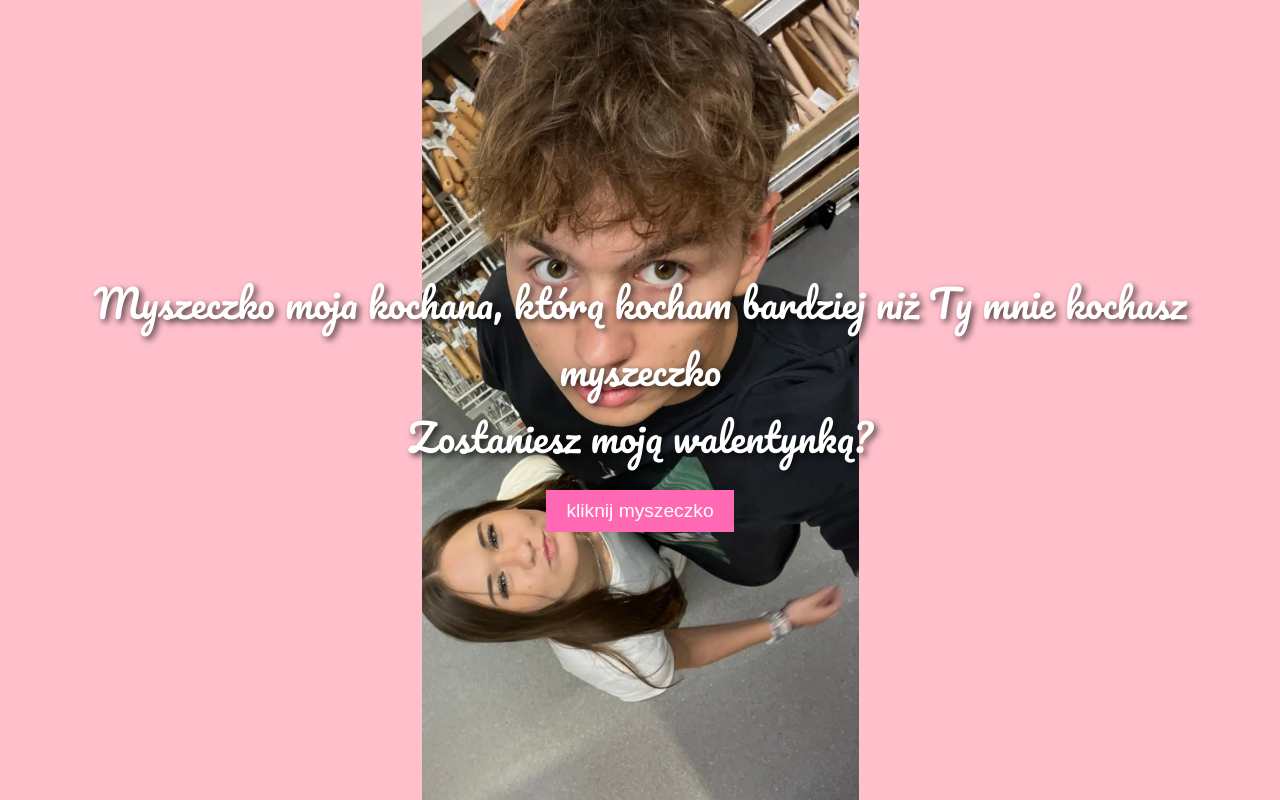
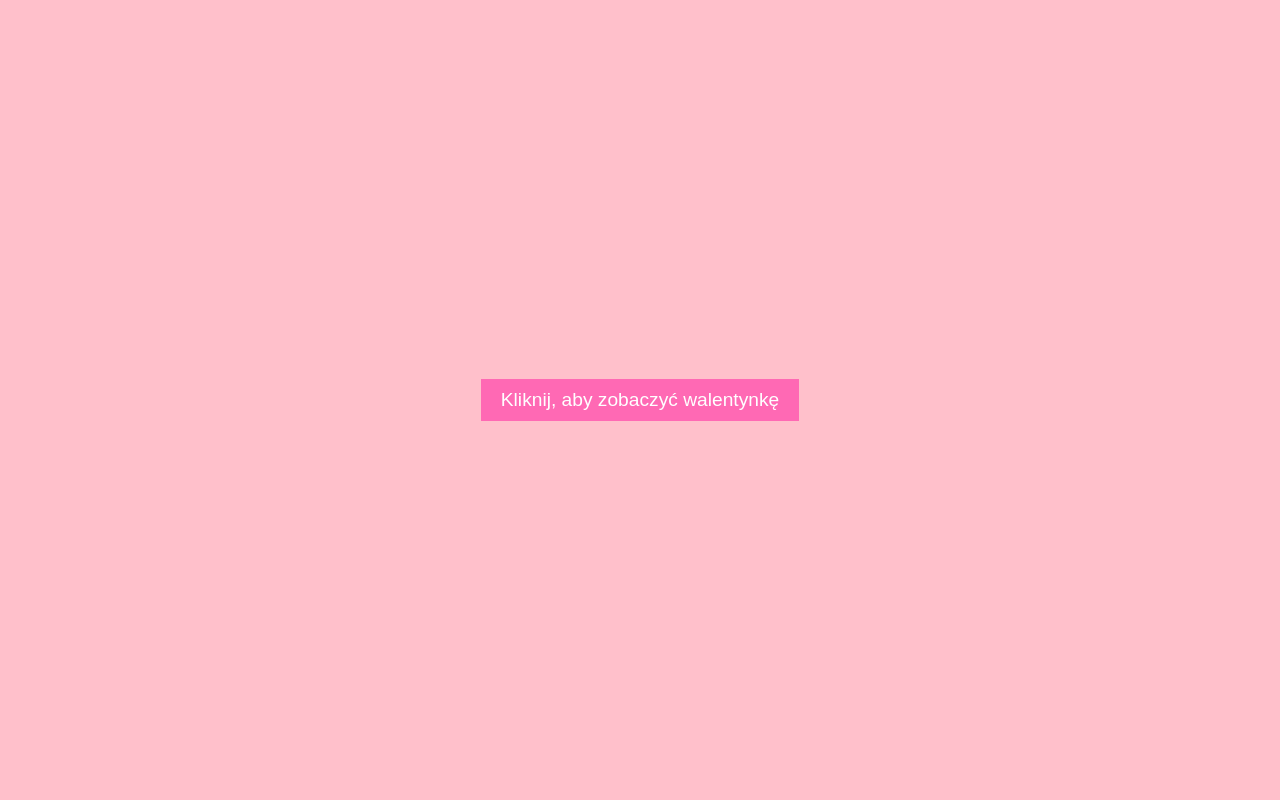
Before and after one commit to Tymek2005/Walentynka, a plain HTML site: page index.html in a window 1280 px wide. Drawn offline with Linux system fonts and the light colour scheme.

Commit message:
Update index.html

```diff
--- a/index.html
+++ b/index.html
@@ -13,8 +13,6 @@
             box-sizing: border-box;
         }
         body {
-            background: url('tlo.jpeg') no-repeat center center;
-            background-size: contain;
             background-color: #FFC0CB;
             color: white;
             text-align: center;
@@ -22,10 +20,10 @@
             justify-content: center;
             align-items: center;
             height: 100vh;
-            padding: 5vw;
             font-family: 'Pacifico', cursive;
         }
         .text-container {
+            display: none;
             max-width: 90vw;
             word-wrap: break-word;
             text-shadow: 3px 3px 6px rgba(0, 0, 0, 0.7);
@@ -35,7 +33,8 @@
             font-weight: 400;
         }
         audio {
-            display: none;
+            display: block;
+            margin-top: 20px;
         }
         button {
             padding: 10px 20px;
@@ -44,7 +43,6 @@
             border: none;
             color: white;
             cursor: pointer;
-            margin-top: 20px;
         }
         button:hover {
             background-color: #FF1493;
@@ -52,18 +50,27 @@
     </style>
 </head>
 <body>
-    <div class="text-container">
+    <div class="text-container" id="content">
         <h1>Myszeczko moja kochana, którą kocham bardziej niż Ty mnie kochasz myszeczko</h1>
         <h2>Zostaniesz moją walentynką?</h2>
         <audio id="music" loop>
             <source src="muzyka.mp3" type="audio/mpeg">
             Twoja przeglądarka nie obsługuje odtwarzacza audio.
         </audio>
-        <button onclick="playMusic()">kliknij myszeczko</button>
     </div>
 
+    <button onclick="showContent()">Kliknij, aby zobaczyć walentynkę</button>
+
     <script>
-        function playMusic() {
+        function showContent() {
+            // Ukryj przycisk
+            document.querySelector('button').style.display = 'none';
+
+            // Pokaż tekst, zdjęcie i muzykę
+            var content = document.getElementById('content');
+            content.style.display = 'block';
+
+            // Odtwórz muzykę
             var audio = document.getElementById('music');
             audio.play();
         }
```
